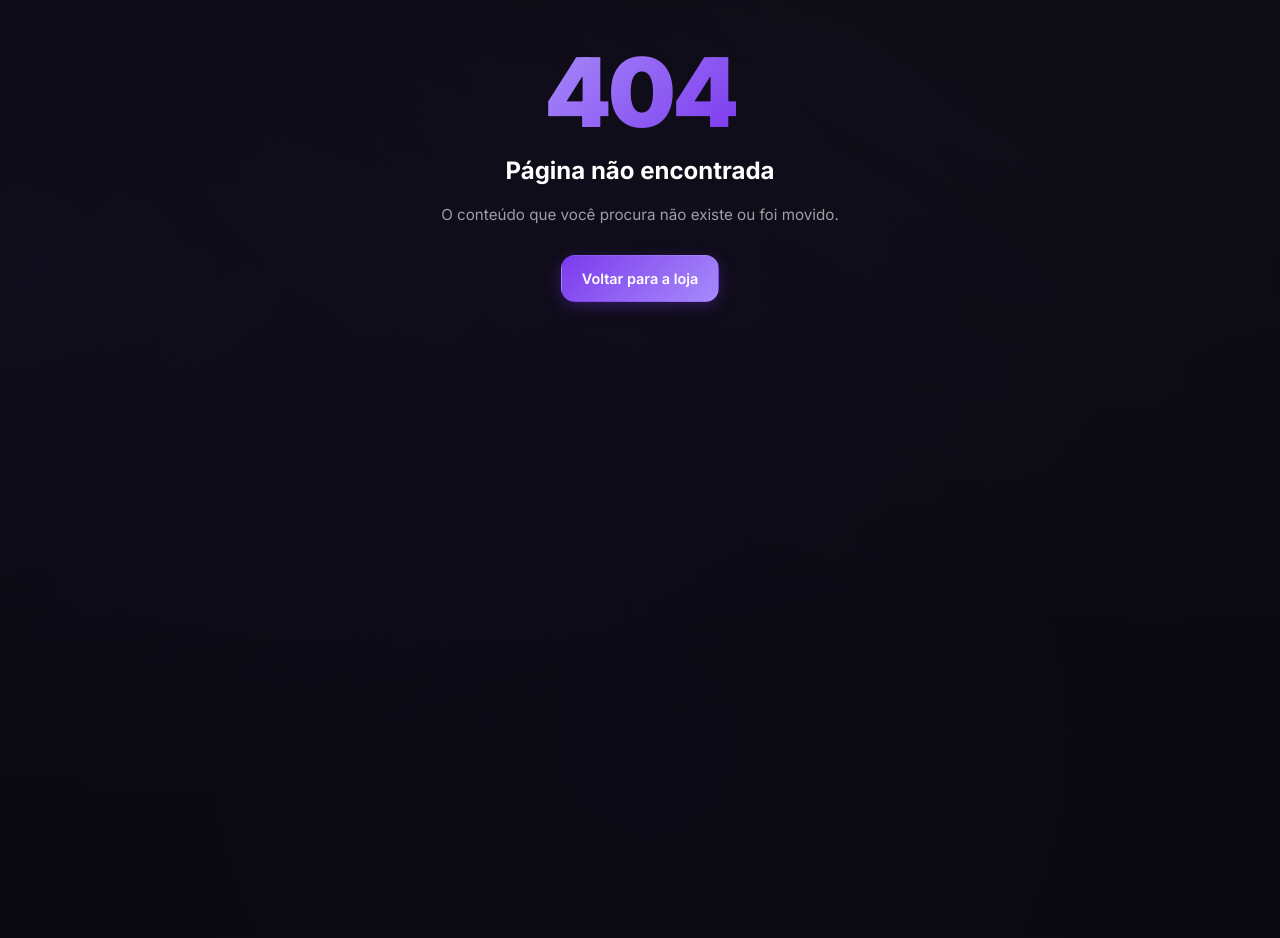
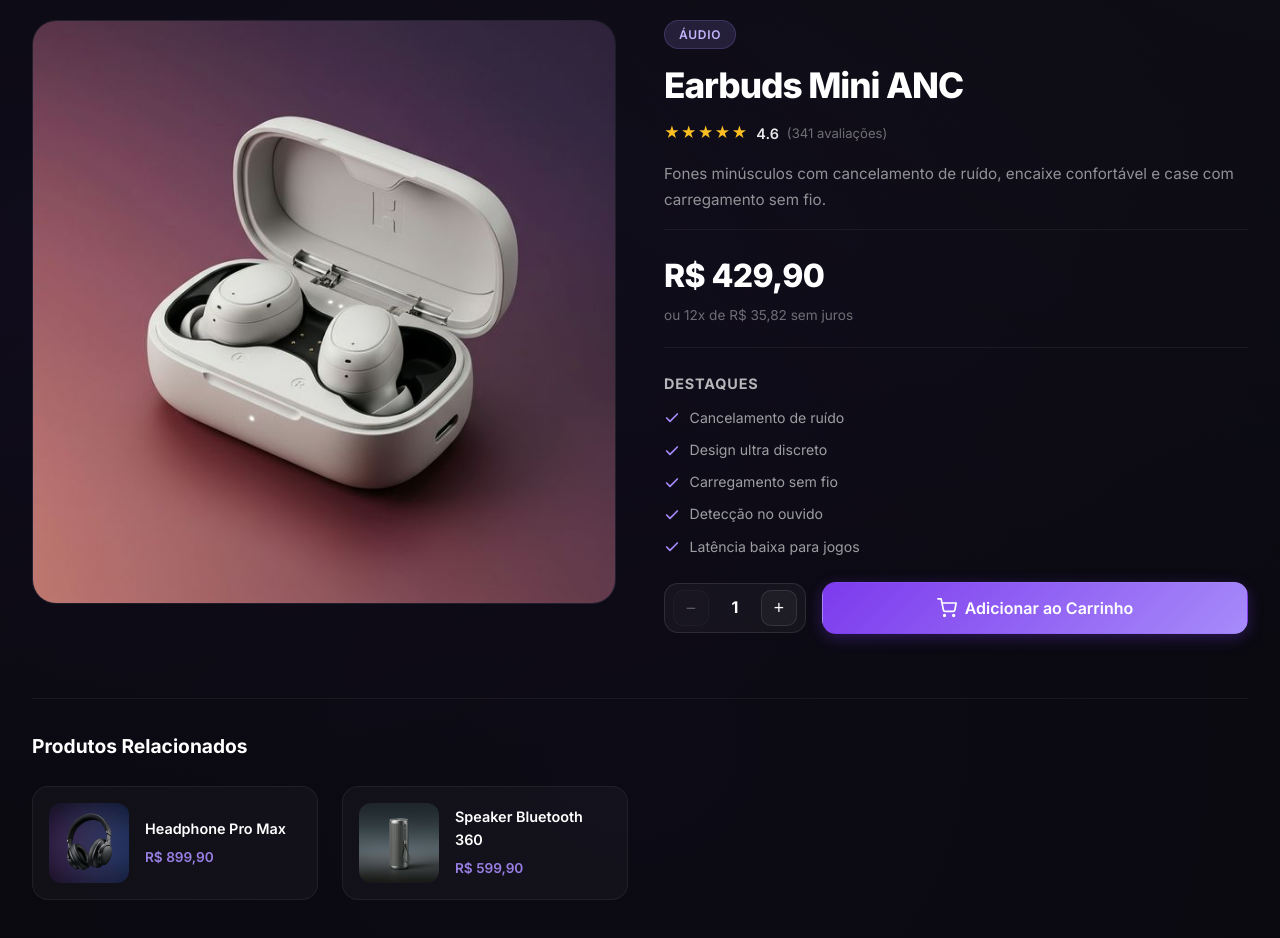
Before and after one commit to iagorivelo/tech-store, a Next.js app: page /produto/earbuds-mini-anc in a window 1280 px wide. Before the commit this address had no page. Shown: the part 140-1078 px from the top of the page. Before the commit the page ends 800 px from the top, so only its background shows below. Built offline with nearby package versions, Linux system fonts and the light colour scheme.

Commit message:
feat: add dynamic product detail pages with related products

```diff
--- /dev/null
+++ b/src/app/produto/[slug]/page.js
@@ -0,0 +1,141 @@
+import Image from "next/image";
+import Link from "next/link";
+import { notFound } from "next/navigation";
+import Container from "@/components/ui/Container";
+import StarRating from "@/components/ui/StarRating";
+import ProductPurchase from "@/components/product/ProductPurchase";
+import { ArrowLeftIcon, CheckIcon } from "@/components/ui/icons";
+import {
+  getProducts,
+  getProductBySlug,
+  getRelatedProducts,
+} from "@/lib/products";
+import { formatPrice, formatInstallments } from "@/utils/format";
+import styles from "./page.module.css";
+
+// generateStaticParams gera todas as páginas no build → 100% estáticas e
+// pré-carregadas pelo <Link>. (unstable_instant é experimental e exige
+// `samples` para rotas com param dinâmico; reativar quando estabilizar.)
+export async function generateStaticParams() {
+  const products = await getProducts();
+  return products.map((product) => ({ slug: product.slug }));
+}
+
+export async function generateMetadata({ params }) {
+  const { slug } = await params;
+  const product = await getProductBySlug(slug);
+  if (!product) return {};
+
+  return {
+    title: product.name,
+    description: product.description,
+    alternates: { canonical: `/produto/${product.slug}` },
+    openGraph: {
+      type: "website",
+      title: product.name,
+      description: product.description,
+      images: [
+        { url: product.image, width: 600, height: 600, alt: product.name },
+      ],
+    },
+  };
+}
+
+export default async function ProductPage({ params }) {
+  const { slug } = await params;
+  const product = await getProductBySlug(slug);
+  if (!product) notFound();
+
+  const related = await getRelatedProducts(slug);
+
+  return (
+    <Container as="article" className={styles.page}>
+      <Link href="/" className={styles.backLink}>
+        <ArrowLeftIcon size={16} />
+        Voltar para produtos
+      </Link>
+
+      <div className={styles.productGrid}>
+        <div className={styles.imageSection}>
+          <div className={styles.imageWrapper}>
+            <Image
+              src={product.image}
+              alt={product.name}
+              width={600}
+              height={600}
+              className={styles.productImage}
+              sizes="(max-width: 768px) 100vw, 600px"
+              priority
+            />
+          </div>
+        </div>
+
+        <div className={styles.infoSection}>
+          <span className={styles.category}>{product.category}</span>
+          <h1 className={styles.productName}>{product.name}</h1>
+
+          <StarRating
+            rating={product.rating}
+            reviews={product.reviews}
+            size="lg"
+          />
+
+          <p className={styles.description}>{product.description}</p>
+
+          <div className={styles.priceSection}>
+            <span className={styles.price}>{formatPrice(product.price)}</span>
+            <span className={styles.installments}>
+              {formatInstallments(product.price)} sem juros
+            </span>
+          </div>
+
+          <div className={styles.features}>
+            <h2 className={styles.featuresTitle}>Destaques</h2>
+            <ul className={styles.featureList}>
+              {product.features.map((feature) => (
+                <li key={feature} className={styles.featureItem}>
+                  <CheckIcon
+                    size={16}
+                    strokeWidth={2.5}
+                    className={styles.featureIcon}
+                  />
+                  {feature}
+                </li>
+              ))}
+            </ul>
+          </div>
+
+          <ProductPurchase product={product} />
+        </div>
+      </div>
+
+      {related.length > 0 && (
+        <section className={styles.relatedSection}>
+          <h2 className={styles.relatedTitle}>Produtos Relacionados</h2>
+          <div className={styles.relatedGrid}>
+            {related.map((item) => (
+              <Link
+                key={item.id}
+                href={`/produto/${item.slug}`}
+                className={styles.relatedCard}
+              >
+                <div className={styles.relatedImage}>
+                  <Image
+                    src={item.image}
+                    alt={item.name}
+                    width={160}
+                    height={160}
+                  />
+                </div>
+                <div className={styles.relatedInfo}>
+                  <h3>{item.name}</h3>
+                  <span>{formatPrice(item.price)}</span>
+                </div>
+              </Link>
+            ))}
+          </div>
+        </section>
+      )}
+    </Container>
+  );
+}
--- /dev/null
+++ b/src/app/produto/[slug]/page.module.css
@@ -0,0 +1,212 @@
+.page {
+  padding-block: 2rem 4rem;
+}
+
+.backLink {
+  display: inline-flex;
+  align-items: center;
+  gap: 0.4rem;
+  color: rgba(255, 255, 255, 0.5);
+  text-decoration: none;
+  font-size: 0.88rem;
+  font-weight: 500;
+  margin-bottom: 2rem;
+  transition: color 0.2s;
+}
+
+.backLink:hover {
+  color: var(--accent-secondary);
+}
+
+.productGrid {
+  display: grid;
+  grid-template-columns: 1fr 1fr;
+  gap: 3rem;
+  align-items: start;
+}
+
+@media (max-width: 768px) {
+  .productGrid {
+    grid-template-columns: 1fr;
+    gap: 2rem;
+  }
+}
+
+.imageSection {
+  position: sticky;
+  top: 100px;
+}
+
+@media (max-width: 768px) {
+  .imageSection {
+    position: static;
+  }
+}
+
+.imageWrapper {
+  background: linear-gradient(145deg, rgba(15, 15, 25, 1), rgba(25, 20, 40, 1));
+  border-radius: 24px;
+  overflow: hidden;
+  border: 1px solid rgba(255, 255, 255, 0.06);
+}
+
+.productImage {
+  width: 100%;
+  height: auto;
+  display: block;
+}
+
+.infoSection {
+  display: flex;
+  flex-direction: column;
+  gap: 1rem;
+}
+
+.category {
+  background: rgba(167, 139, 250, 0.15);
+  color: #c4b5fd;
+  padding: 4px 14px;
+  border-radius: 20px;
+  font-size: 0.75rem;
+  font-weight: 600;
+  letter-spacing: 0.06em;
+  text-transform: uppercase;
+  align-self: flex-start;
+  border: 1px solid rgba(167, 139, 250, 0.2);
+}
+
+.productName {
+  font-size: 2.2rem;
+  font-weight: 800;
+  color: #fff;
+  letter-spacing: -0.03em;
+  line-height: 1.15;
+}
+
+.description {
+  color: rgba(255, 255, 255, 0.55);
+  font-size: 0.95rem;
+  line-height: 1.7;
+}
+
+.priceSection {
+  display: flex;
+  flex-direction: column;
+  gap: 4px;
+  padding: 1.25rem 0;
+  border-top: 1px solid rgba(255, 255, 255, 0.06);
+  border-bottom: 1px solid rgba(255, 255, 255, 0.06);
+}
+
+.price {
+  font-size: 2rem;
+  font-weight: 800;
+  color: #fff;
+  letter-spacing: -0.02em;
+}
+
+.installments {
+  color: rgba(255, 255, 255, 0.4);
+  font-size: 0.85rem;
+}
+
+.features {
+  padding-top: 0.5rem;
+}
+
+.featuresTitle {
+  font-size: 0.9rem;
+  font-weight: 700;
+  color: rgba(255, 255, 255, 0.7);
+  margin-bottom: 0.75rem;
+  text-transform: uppercase;
+  letter-spacing: 0.06em;
+}
+
+.featureList {
+  list-style: none;
+  padding: 0;
+  margin: 0;
+  display: flex;
+  flex-direction: column;
+  gap: 0.6rem;
+}
+
+.featureItem {
+  display: flex;
+  align-items: center;
+  gap: 0.6rem;
+  color: rgba(255, 255, 255, 0.6);
+  font-size: 0.88rem;
+}
+
+.featureIcon {
+  color: var(--accent-secondary);
+  flex-shrink: 0;
+}
+
+/* Related Products */
+.relatedSection {
+  margin-top: 4rem;
+  padding-top: 2rem;
+  border-top: 1px solid rgba(255, 255, 255, 0.06);
+}
+
+.relatedTitle {
+  font-size: 1.2rem;
+  font-weight: 700;
+  color: #fff;
+  margin-bottom: 1.5rem;
+}
+
+.relatedGrid {
+  display: grid;
+  grid-template-columns: repeat(auto-fill, minmax(240px, 1fr));
+  gap: 1.5rem;
+}
+
+.relatedCard {
+  display: flex;
+  align-items: center;
+  gap: 1rem;
+  padding: 1rem;
+  background: rgba(255, 255, 255, 0.03);
+  border: 1px solid rgba(255, 255, 255, 0.06);
+  border-radius: 16px;
+  text-decoration: none;
+  color: inherit;
+  transition: border-color 0.3s ease, transform 0.3s ease;
+}
+
+.relatedCard:hover {
+  border-color: rgba(167, 139, 250, 0.3);
+  transform: translateY(-3px);
+}
+
+.relatedImage {
+  width: 80px;
+  height: 80px;
+  border-radius: 12px;
+  overflow: hidden;
+  flex-shrink: 0;
+  background: rgba(20, 20, 30, 1);
+}
+
+.relatedImage img {
+  width: 100%;
+  height: 100%;
+  object-fit: cover;
+}
+
+.relatedInfo h3 {
+  font-size: 0.9rem;
+  font-weight: 600;
+  color: #fff;
+  margin: 0 0 4px;
+}
+
+.relatedInfo span {
+  font-size: 0.85rem;
+  color: rgba(167, 139, 250, 0.9);
+  font-weight: 600;
+}
```
Also changed, not shown: src/app/produto/[slug]/not-found.js (added, +22 -0 lines).
